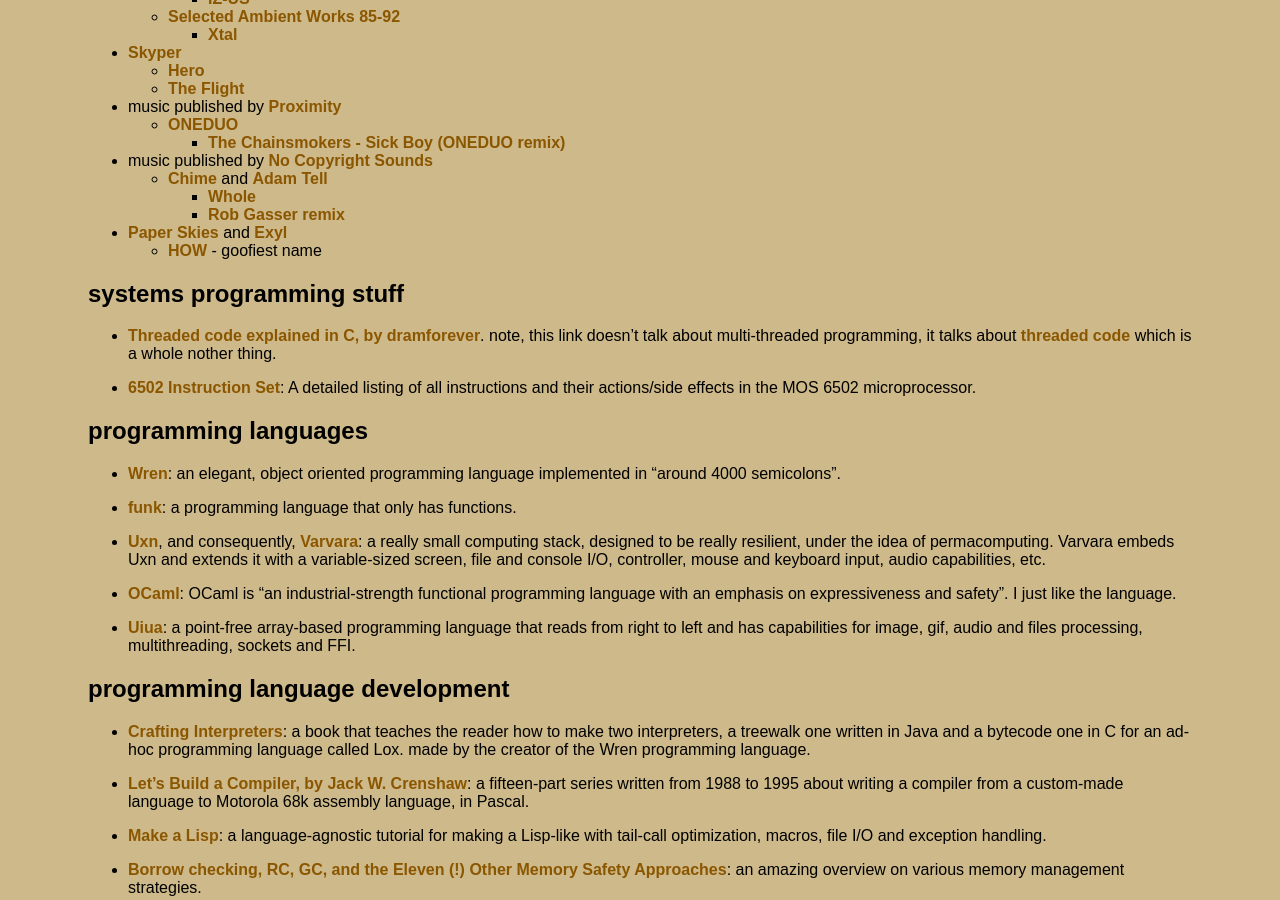
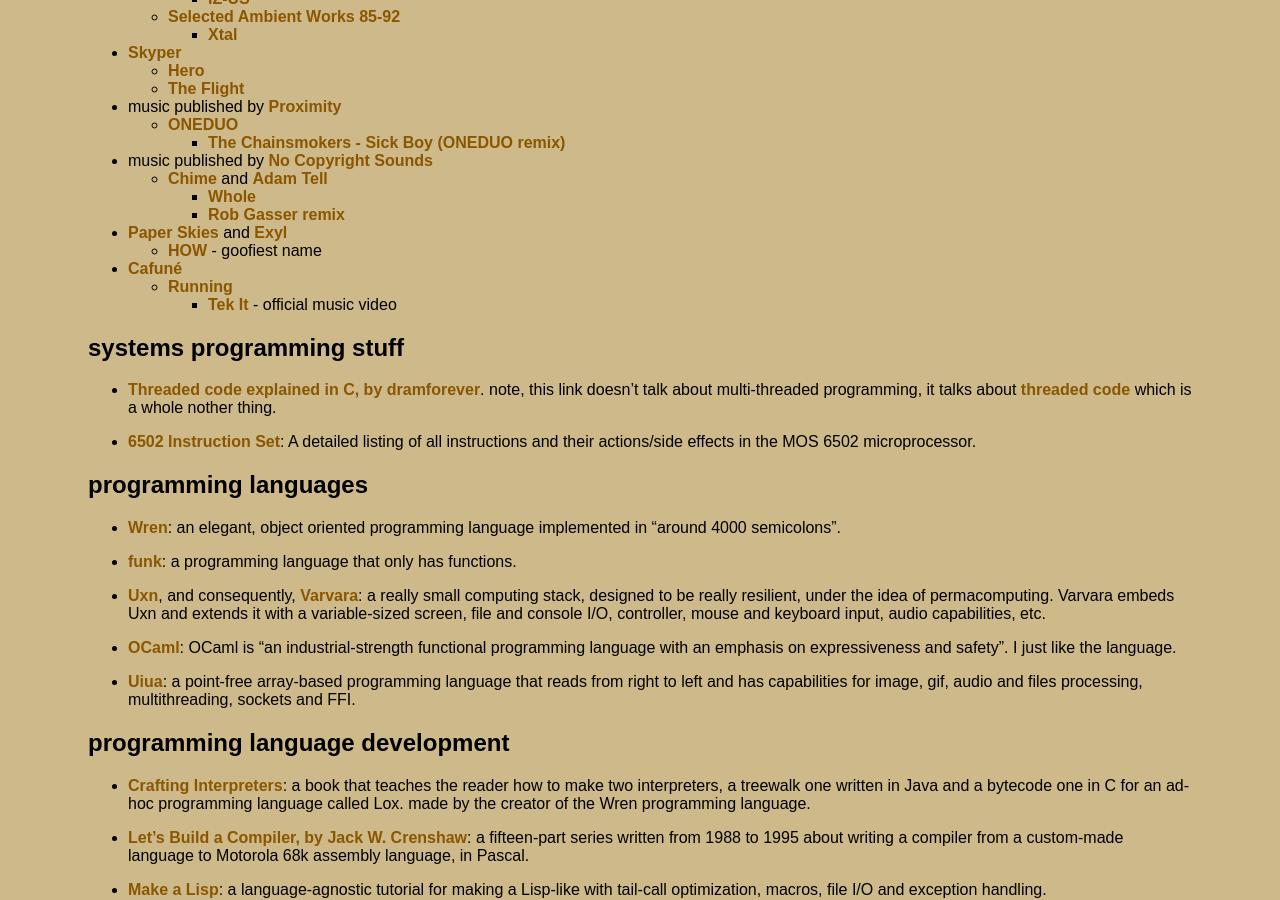
Before and after one commit to thacuber2a03/thacuber2a03.github.io, a Jekyll site: the page built from things/bookmarks.md, in a window 1280 px wide and 900 px high, scrolled down 3008 px. Built offline with Jekyll 4.4.1, drawn with Linux system fonts in a browser that asks for light colours; some of the changed text lies outside the part shown.

Commit message:
update bookmarks
added Tek It by Cafuné

```diff
--- a/things/bookmarks.md
+++ b/things/bookmarks.md
@@ -156,6 +156,9 @@
     - [Rob Gasser remix](https://www.youtube.com/watch?v=AHBnM1Jin9A)
 - [Paper Skies](https://youtube.com/@PaperSkies) and [Exyl](https://www.youtube.com/@exyl_sounds)
   - [HOW](https://www.youtube.com/watch?v=EEnzDZFy5oY) - goofiest name
+- [Cafuné](https://youtube.com/@wearecafune)
+  - [Running](https://youtube.com/playlist?list=PLyNeYLc-m3DcF_l-RtoT6Vb5j66-Cd2Rf)
+    - [Tek It](https://www.youtube.com/watch?v=7RWbq-lbBlk) - official music video
 
 <h2 id="lowlevel">systems programming stuff</h2>
 
@@ -318,3 +321,6 @@
   - added The Chainsmokers - Sick Boy (ONEDUO remix) by, well, ONEDUO, Whole by Chime and Adam Tell and a *lot* of music from Creo - turns out I do like Creo's discography, huh
   - none of the links in "some tunes" are ordered alphabetically and at this point I'm not going to bother so I just removed the alphabetical part
   - changed newline by dash in the change two changes above this one
+
+- 17/06/24
+  - added Tek It by Cafuné
```
